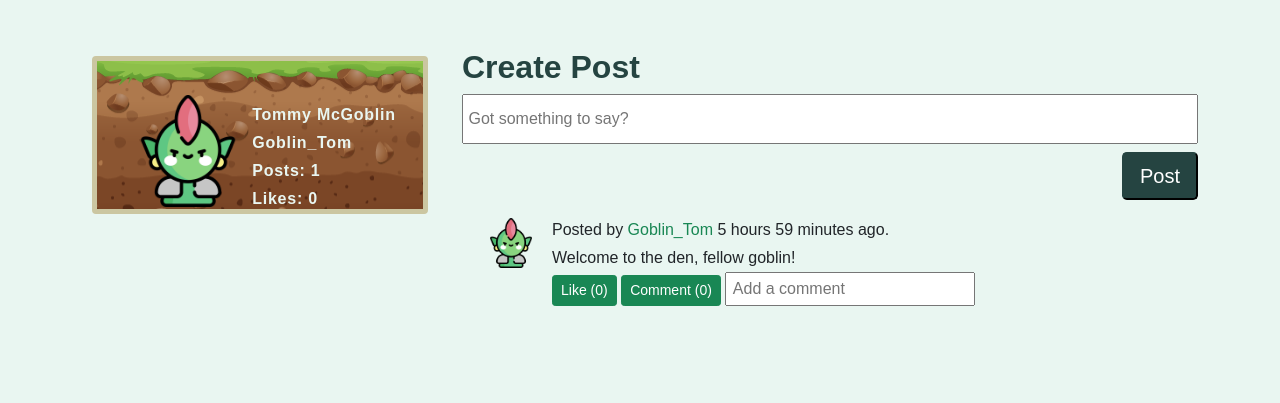
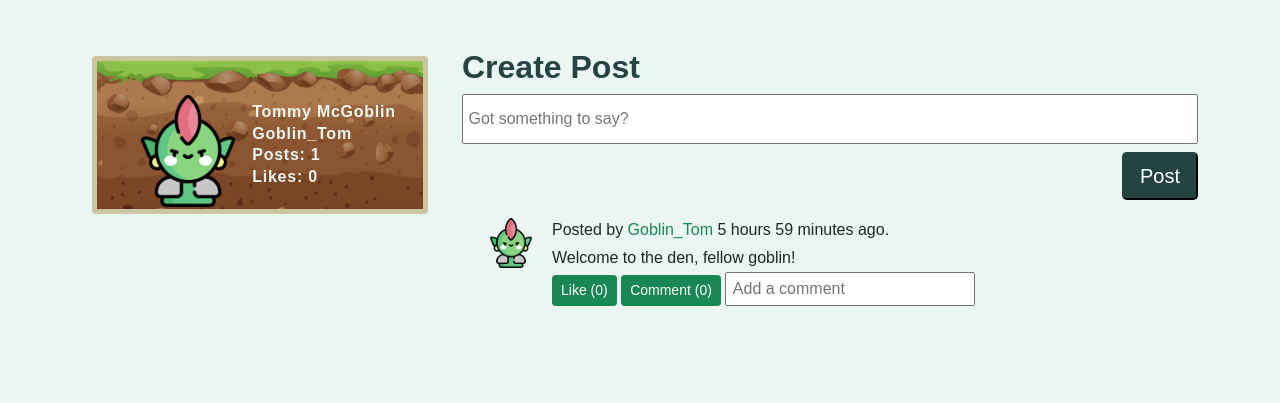
Before and after one commit to trippytea/371project4, a PHP site: page / in a window 1280 px wide. Shown: the part 60-463 px from the top of the page. Run offline with PHP 8.4, Linux system fonts and the light colour scheme; a user stored in the database is signed in; data comes from the database, SQL or seed files in the repository; data that the repository does not hold is empty; some libraries are stand-ins or nearby versions.

Commit message:
decreased line height on info

```diff
--- a/styles.css
+++ b/styles.css
@@ -92,10 +92,14 @@ h1,h2,h6 {
 .card-body {
   padding: 0px !important;
 }
+
 .card:hover {
   transform: scale(1.05);
 }
 
+.info {
+  line-height: 1.35rem !important;
+}
 .fa-solid:hover {
   color:#E5BD06 !important;
 }
```
